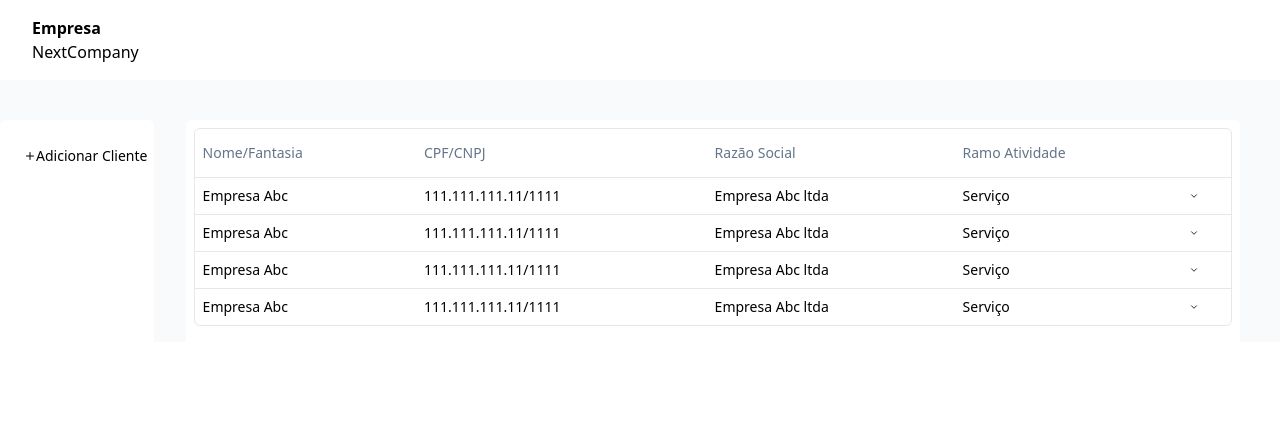
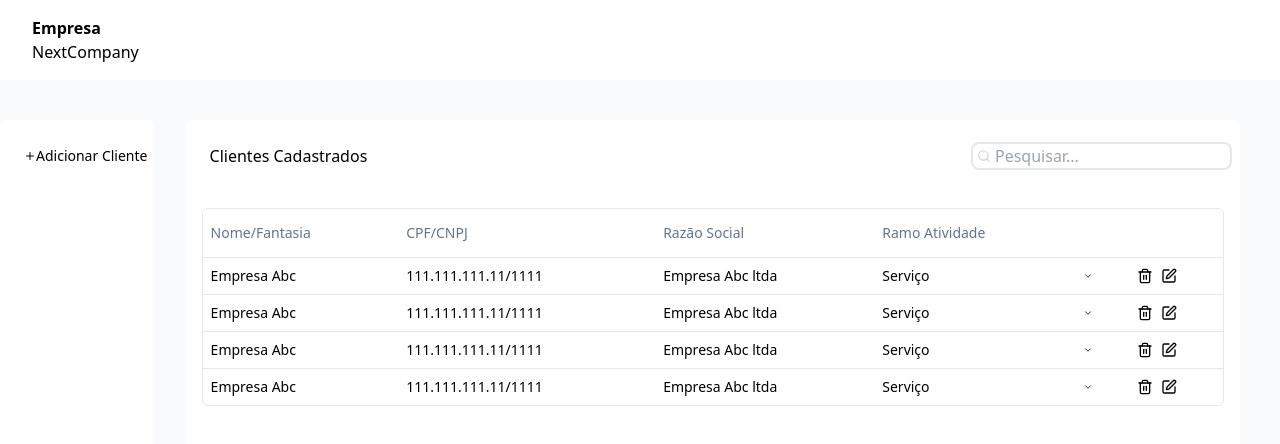
Before and after one commit to lismarreiros/crm-nextcompany, a React (Create React App) app: page /clientes in a window 1280 px wide. Shown: the top 444 px of the page. Built offline with nearby package versions, Linux system fonts and the light colour scheme.

Commit message:
Título, barra de pesquisa e css

```diff
--- a/src/components/clients/InnerTable.tsx
+++ b/src/components/clients/InnerTable.tsx
@@ -8,7 +8,8 @@ const InnerTable = () => {
     '(99) 9999-9999',
     '(99) 9999-9999',
     'maria@gmail.com',
-    'Dona'
+    'Dona',
+    ''
   ];
 
   const endereço = [
@@ -16,7 +17,8 @@ const InnerTable = () => {
     'Jardins',
     'Rua Oscar Freire',
     'São Paulo-SP',
-    '1111'
+    '1111',
+    '',
   ];
 
   return (
--- a/src/components/clients/TableView.tsx
+++ b/src/components/clients/TableView.tsx
@@ -2,7 +2,7 @@ import React from 'react';
 import { Table, TableBody, TableCell, TableHead, TableHeader, TableRow } from '@/components/shadcn/ui/table';
 import { Collapsible, CollapsibleContent, CollapsibleTrigger } from '@radix-ui/react-collapsible';
 import InnerTable from './InnerTable';
-import { ChevronDown } from 'lucide-react';
+import { ChevronDown, Edit, Trash2 } from 'lucide-react';
 import Constants from '@/constants';
 
 const TableView = () => {
@@ -10,17 +10,20 @@ const TableView = () => {
     'Empresa Abc',
     '111.111.111.11/1111',
     'Empresa Abc ltda',
-    'Serviço'
+    'Serviço',
   ];
 
   return (
-    <div className='m-2 rounded-md sm:border'>
+    <div className='m-4 rounded-md sm:border'>
       <Table>
         <TableHeader>
           <TableRow>
             {Constants.LISTA_COLUNAS_CLIENTES.map((coluna) => (
               <TableHead key={coluna}>{coluna}</TableHead>
             ))}
+            <TableHead></TableHead>
+            <TableHead></TableHead>
+            <TableHead></TableHead>
           </TableRow>
         </TableHeader>
 
@@ -30,12 +33,17 @@ const TableView = () => {
               <TableRow>
                 {dados.map((dado) => (
                   <TableCell key={dado}>{dado}</TableCell>
-
                 ))}
                 <TableCell colSpan={2}>
                   <CollapsibleTrigger asChild>
                     <div><ChevronDown size={10}/></div>
                   </CollapsibleTrigger>
+                </TableCell>
+                <TableCell>
+                  <div className='flex gap-2'>
+                    <Trash2 size={16}/>
+                    <Edit size={16}/>
+                  </div>
                 </TableCell>
               </TableRow>
               <CollapsibleContent asChild>
@@ -56,24 +64,11 @@ const TableView = () => {
                     <div><ChevronDown size={10}/></div>
                   </CollapsibleTrigger>
                 </TableCell>
-              </TableRow>
-              <CollapsibleContent asChild>
-                <InnerTable />
-              </CollapsibleContent>
-            </>
-          </Collapsible>
-
-          <Collapsible asChild>
-            <>
-              <TableRow>
-                {dados.map((dado) => (
-                  <TableCell key={dado}>{dado}</TableCell>
-
-                ))}
-                <TableCell colSpan={2}>
-                  <CollapsibleTrigger asChild>
-                    <div><ChevronDown size={10}/></div>
-                  </CollapsibleTrigger>
+                <TableCell>
+                  <div className='flex gap-2'>
+                    <Trash2 size={16}/>
+                    <Edit size={16}/>
+                  </div>
                 </TableCell>
               </TableRow>
               <CollapsibleContent asChild>
@@ -94,6 +89,37 @@ const TableView = () => {
                     <div><ChevronDown size={10}/></div>
                   </CollapsibleTrigger>
                 </TableCell>
+                <TableCell>
+                  <div className='flex gap-2'>
+                    <Trash2 size={16}/>
+                    <Edit size={16}/>
+                  </div>
+                </TableCell>
+              </TableRow>
+              <CollapsibleContent asChild>
+                <InnerTable />
+              </CollapsibleContent>
+            </>
+          </Collapsible>
+
+          <Collapsible asChild>
+            <>
+              <TableRow>
+                {dados.map((dado) => (
+                  <TableCell key={dado}>{dado}</TableCell>
+
+                ))}
+                <TableCell colSpan={2}>
+                  <CollapsibleTrigger asChild>
+                    <div><ChevronDown size={10}/></div>
+                  </CollapsibleTrigger>
+                </TableCell>
+                <TableCell>
+                  <div className='flex gap-2'>
+                    <Trash2 size={16}/>
+                    <Edit size={16}/>
+                  </div>
+                </TableCell>
               </TableRow>
               <CollapsibleContent asChild>
                 <InnerTable />
--- a/src/constants/index.ts
+++ b/src/constants/index.ts
@@ -129,6 +129,7 @@ export default class Constants {
     'Celular',
     'Email',
     'Função',
+    '' //botoes
   ];
 
   static readonly LISTA_COLUNAS_CLIENTES_ENDEREÇO = [
@@ -136,6 +137,7 @@ export default class Constants {
     'Bairro',
     'Rua',
     'Cidade/UF',
-    'Número'
+    'Número',
+    ''//botoes
   ];
 }
--- a/src/pages/clients/ClientPage.tsx
+++ b/src/pages/clients/ClientPage.tsx
@@ -1,18 +1,28 @@
 import TableView from '@/components/clients/TableView';
 import ClientForm from '@/components/forms/clientForm/ClientForm';
 import NavBar from '@/components/navbar/NavBar';
-import React from 'react';
+import { Command, CommandInput } from 'cmdk';
+import { Search } from 'lucide-react';
 
 const ClientPage = () => {
   return (
-    <div>
+    <div className='h-[100vh]'>
       <NavBar />
-      <div className="grid grid-cols-[12vw_1fr] bg-slate-50 pr-2">
+      <div className="grid grid-cols-[12vw_1fr] bg-slate-50 pr-2 h-full">
         <div className='bg-white rounded-md mt-10 py-4 px-4 h-full'>
           <ClientForm/>
         </div>
-        <div className='bg-white rounded-md mt-10 mx-8 my-2 h-full'>
-          <TableView/>
+        <div className='flex flex-col bg-white rounded-md mt-10 mx-8 mb-4'>
+          <div className='flex m-2 justify-between items-center'>
+            <h1 className='m-4 text-md font-medium'>Clientes Cadastrados</h1>
+            <Command className='flex items-center rounded-lg border-2 p-1 gap-1 h-[50%]'>
+              <Search size={14} color='#D2D2D2' />
+              <CommandInput placeholder="Pesquisar..."/>
+            </Command>
+          </div>
+          <div>
+            <TableView/>
+          </div>
         </div>
       </div>
     </div>
```
